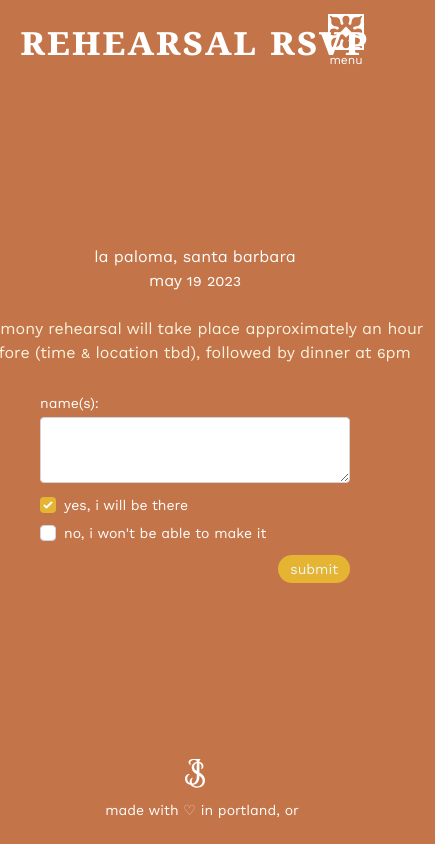
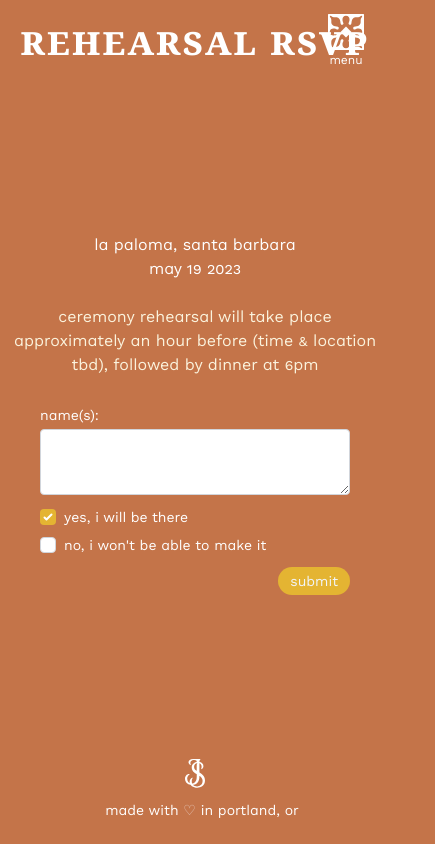
Before and after one commit to thisjeremiah/jeremiahsarah.wedding, a Next.js app: page /rsvp in a window 390 px wide. Shown: the whole page, 435 px wide, since content can reach past the window. Built offline with nearby package versions, Linux system fonts and the light colour scheme; a web font is replaced by a local one.

Commit message:
fix mobile style

```diff
--- a/pages/rsvp.tsx
+++ b/pages/rsvp.tsx
@@ -72,7 +72,7 @@ const Rehearsal: NextPage = () => {
               <span className="lowercase text-base sm:text-lg">
                 <p>La Paloma, Santa Barbara</p>
                 <p>May 19 2023</p>
-                <p className="w-[30rem] text-base py-6 text-lemon-300">
+                <p className="max-w-[calc(100vw-1rem)] w-[30rem] text-base py-6 text-lemon-300">
                   Ceremony Rehearsal will take place approximately an hour
                   before (time & location TBD), followed by dinner at 6pm
                 </p>
```
